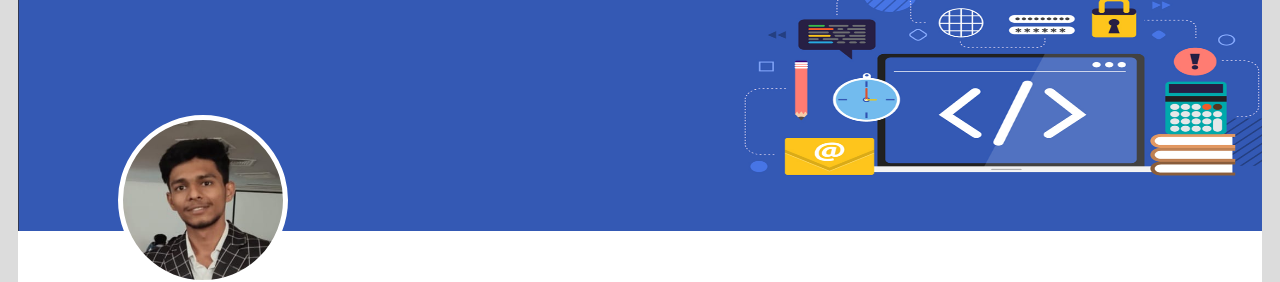
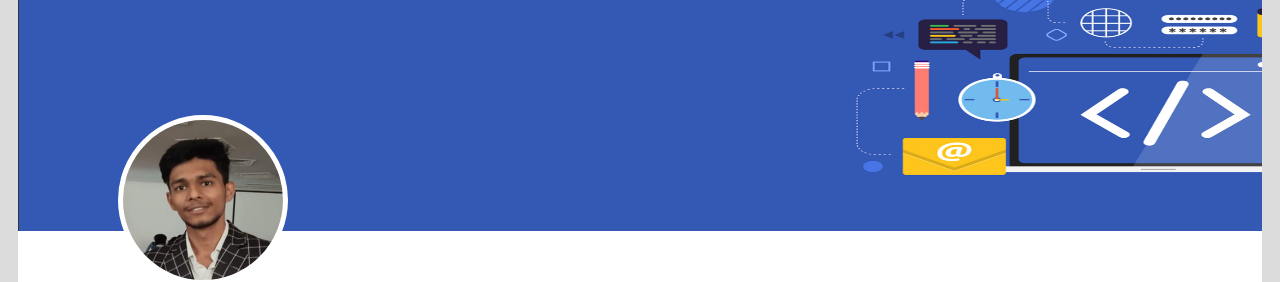
Before and after one commit to Aditya-s-patil/portfolio, a plain HTML site: page index.html in a window 1280 px wide. Shown: the part 77-359 px from the top of the page. Drawn offline with nearby package versions, Linux system fonts and the light colour scheme.

Commit message:
Update index.css

```diff
--- a/index.css
+++ b/index.css
@@ -5,7 +5,7 @@
           background-color: white;
           background-image:url("web-developement-banner.png");
           background-repeat: no-repeat;
-          background-size: 130.0rem 30.0rem;
+          background-size: 150.0rem 30.0rem;
           margin-bottom: 5.0rem;
 
           color: black;
```
